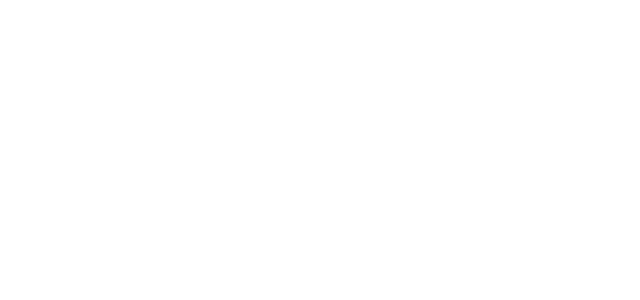
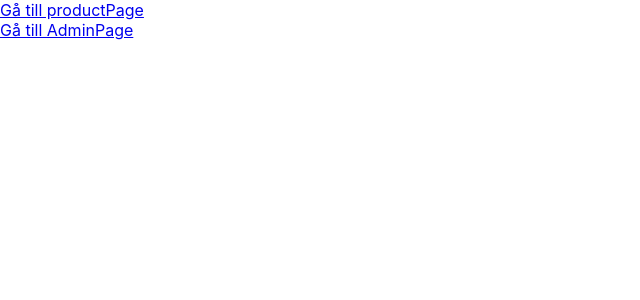
Before and after one commit to feliciaseg/webshop, a React (Create React App) app: page / in a window 1280 px wide. Shown: the top 300 px of the page, without its empty margins (0-640 px from the left). Built offline with nearby package versions, Linux system fonts and the light colour scheme.

Commit message:
all pages linked

```diff
--- a/src/routes/AdminPage.tsx
+++ b/src/routes/AdminPage.tsx
@@ -1,6 +1,9 @@
+
+
+import React from "react";
+import { Link } from "react-router-dom";
 
 // interface Props {
-
 // }
 
 // interface State{
@@ -9,5 +12,9 @@
 
 export default function AdminPage() {
 
-    return null;
+    return(
+        <Link to = {{pathname: "/"}} >
+        Gå till startPage
+        </Link>
+    )
 }
--- a/src/routes/CheckoutPage.tsx
+++ b/src/routes/CheckoutPage.tsx
@@ -1,5 +1,9 @@
 
 // interface Props {
+
+import { Button } from "@material-ui/core";
+import React from "react";
+import { Link } from "react-router-dom";
 
 // }
 
@@ -9,5 +13,10 @@
 
 export default function CheckoutPage() {
 
-    return null;
+    return (
+        <Link to = {{pathname: "/"}} >
+        Gå till startPage
+
+        </Link>
+    )
 }
--- a/src/routes/ProductPage.tsx
+++ b/src/routes/ProductPage.tsx
@@ -1,14 +1,23 @@
 
 
+
+import { Button } from "@material-ui/core";
+import React from "react";
+import { Link } from "react-router-dom";
+
 // interface Props {
+    // }
 
-// }
+    // interface State{
 
-// interface State{
-
-// }
+    // }
 
 export default function ProductPage() {
 
-    return null;
+    return (
+        <Link to = {{pathname: "/checkout"}} >
+        Gå till checkoutpage
+
+        </Link>
+    )
 }
--- a/src/routes/StartPage.tsx
+++ b/src/routes/StartPage.tsx
@@ -1,5 +1,10 @@
+
+import { Box } from "@material-ui/core";
+import React from "react";
+import { Link } from "react-router-dom";
 
 // interface Props {
+
 
 // }
 
@@ -9,5 +14,14 @@
 
 export default function StartPage() {
 
-    return null;
+    return (
+        <Box style = {{display: "flex", flexDirection: "column"}}>
+        <Link to = {{pathname: "/product"}} >
+        Gå till productPage
+        </Link>
+        <Link to = {{pathname: "/admin"}} >
+        Gå till AdminPage
+        </Link>
+        </Box>
+    )
 }
--- a/src/routes/ViewContainer.tsx
+++ b/src/routes/ViewContainer.tsx
@@ -12,6 +12,7 @@ export default function ViewContainer() {
     <Route exact path = "/product" component={ProductPage}/>
     <Route exact path = "/checkout" component={CheckoutPage}/>
     <Route exact path = "/admin" component={AdminPage}/>
+    <h2> Page not found </h2>
     </Switch>
     )
 }
```
